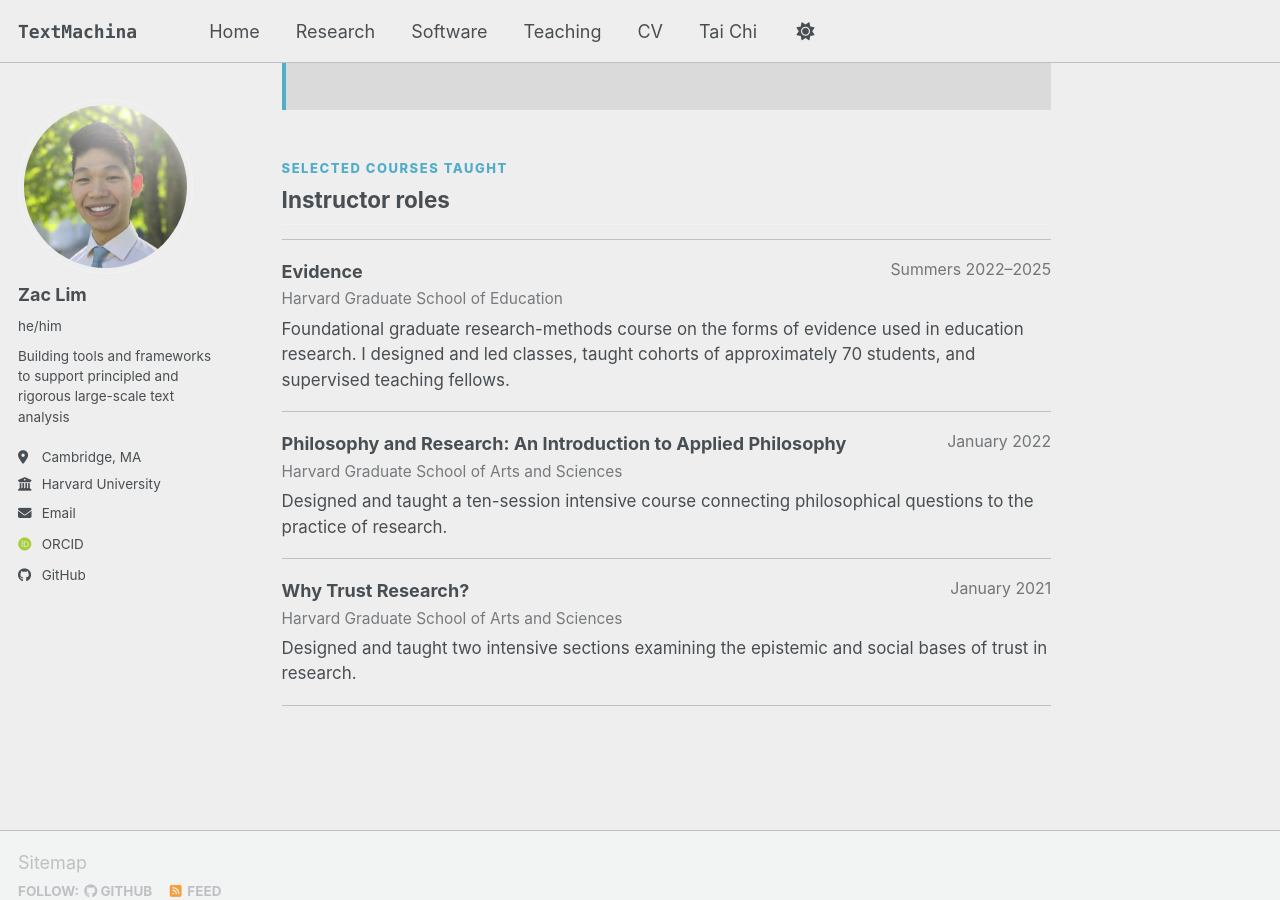
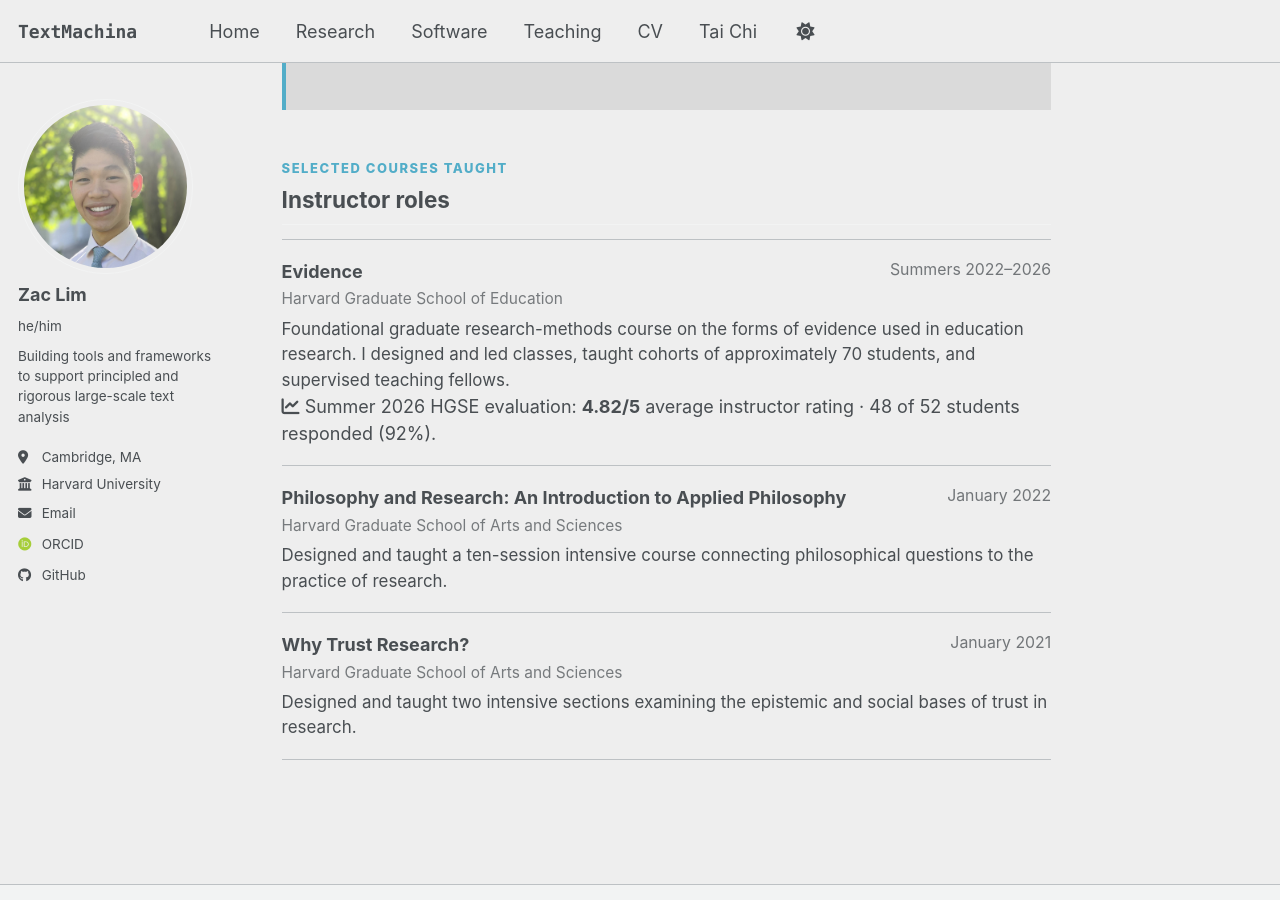
Before and after one commit to zacthinks/zacthinks.github.io, a Jekyll site: the page built from _pages/teaching.html, in a window 1280 px wide and 900 px high, scrolled down 827 px. Built offline with Jekyll 4.4.1, drawn with Linux system fonts in a browser that asks for light colours; some web fonts are replaced; a script bundle is joined from its source files by our own code; library files that are not in the unit come from our copies.

Commit message:
Add Evidence teaching evaluation

```diff
--- a/_pages/teaching.html
+++ b/_pages/teaching.html
@@ -38,10 +38,11 @@ author_profile: true
     <article class="teaching-course">
       <div class="teaching-course__top">
         <strong>Evidence</strong>
-        <span>Summers 2022–2025</span>
+        <span>Summers 2022–2026</span>
       </div>
       <div class="teaching-course__institution">Harvard Graduate School of Education</div>
       <p>Foundational graduate research-methods course on the forms of evidence used in education research. I designed and led classes, taught cohorts of approximately 70 students, and supervised teaching fellows.</p>
+      <div class="teaching-course__eval"><i class="fas fa-chart-line" aria-hidden="true"></i> Summer 2026 HGSE evaluation: <strong>4.82/5</strong> average instructor rating · 48 of 52 students responded (92%).</div>
     </article>
 
     <article class="teaching-course">
```
